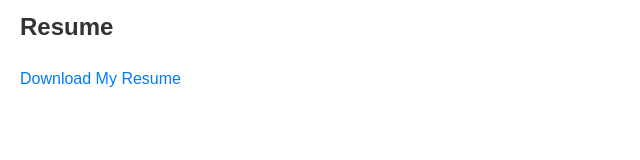
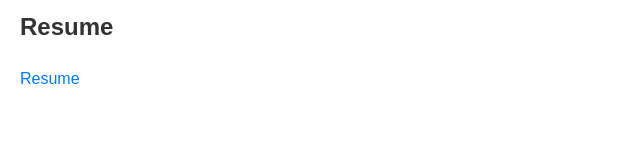
Before and after one commit to jjl9895/PortfolioWebsite, a plain HTML site: page assets/index.html in a window 1280 px wide. Shown: the part 972-1132 px from the top of the page, without its empty margins (0-640 px from the left). Drawn offline with Linux system fonts and the light colour scheme; files whose address does not match are found by name.

Commit message:
Moved index.html

```diff
--- a/assets/index.html
+++ b/assets/index.html
@@ -36,7 +36,7 @@
 
     <section class="fade-in" id="resume">
         <h2>Resume</h2>
-        <a href="Jeffrey_Lin_resume.pdf" download>Download My Resume</a>
+        <a href="Jeffrey_Lin_resume.pdf" download>Resume</a>
     </section>
 
     <section class = "fade-in" id="contact">
```
